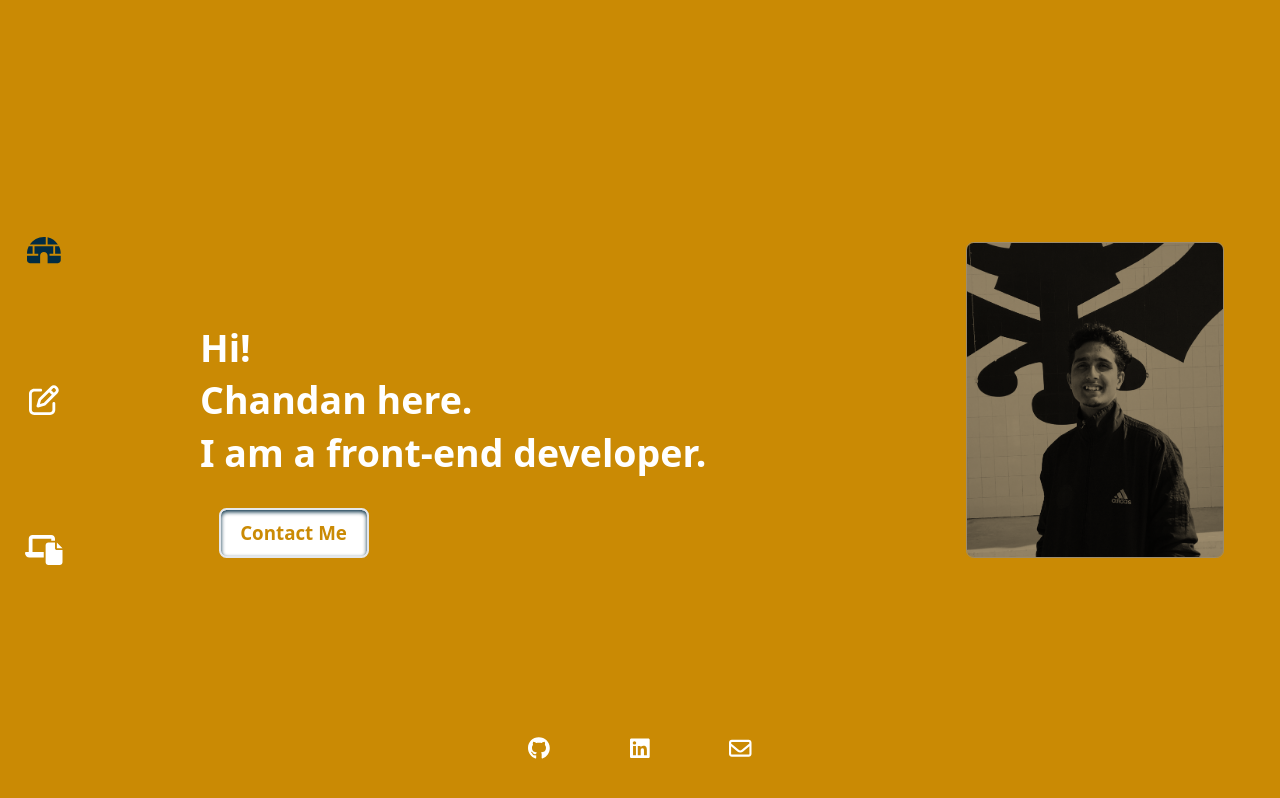
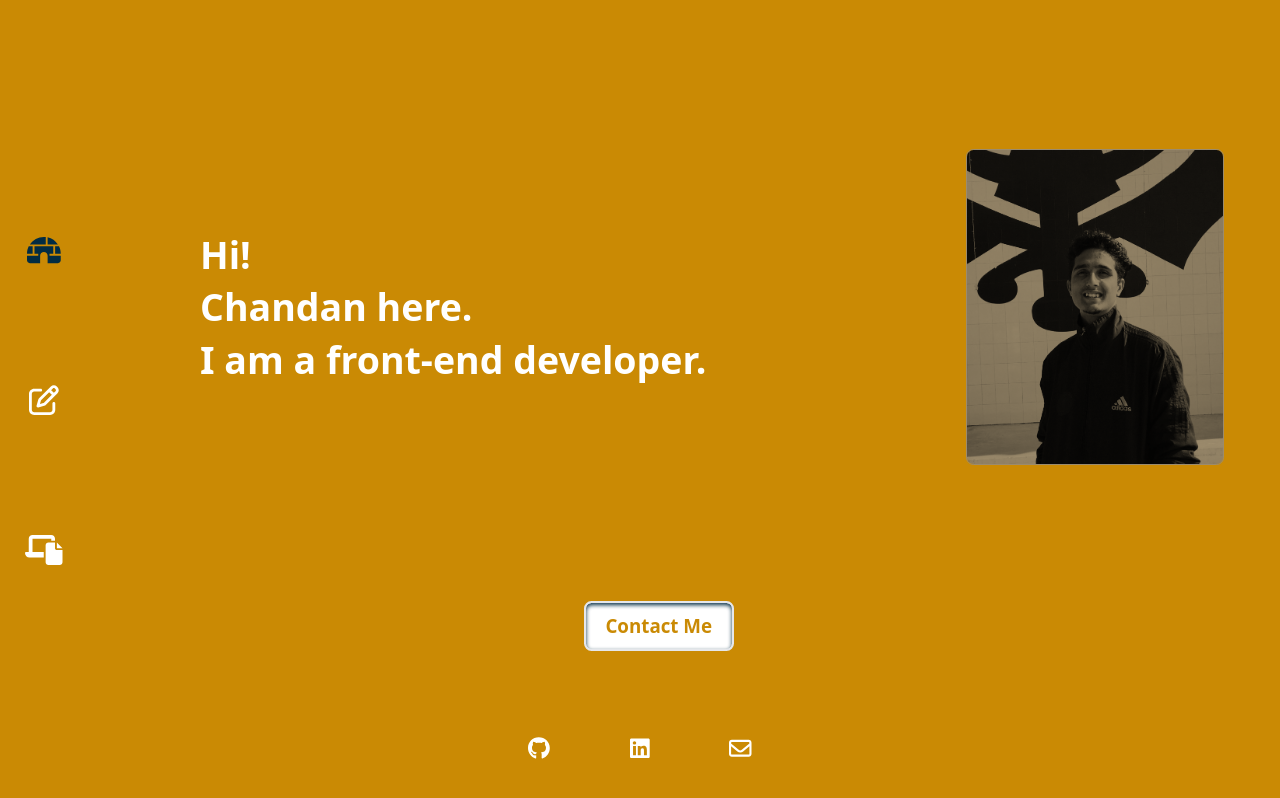
Before and after one commit to chandwho/Portfolio, a React (Vite) app: page / in a window 1280 px wide. Built offline with nearby package versions, Linux system fonts and the light colour scheme.

Commit message:
Pushing to github

```diff
--- a/src/components/Home.jsx
+++ b/src/components/Home.jsx
@@ -6,7 +6,7 @@ import { NavLink } from 'react-router-dom'
 
 export default function Home(props) {
   return (
-    <motion.div className='flex flex-col w-full items-center justify-start mt-36 p-5 md:pl-80 md:justify-evenly md:mt-0 p-20 min-h-screen'
+    <motion.div className='flex flex-col gap-8 w-full items-center justify-start mt-36 p-5 md:pl-80 md:justify-evenly md:mt-0 p-20 min-h-screen md:gap-0'
     initial={{opacity:0}}
     animate={{opacity:1}}
     exit={{opacity:0}}
@@ -17,7 +17,6 @@ export default function Home(props) {
           loading={props.loading}
           size={props.size}
         />: */}
-      <>
         <div className='relative flex flex-col items-center justify-center gap-10 md:flex-row gap-14'>
             <div className='flex flex-col items-center justify-center font-semibold text-3xl p-14 w-full md:w-4/6 md:text-6xl md:p-0 md:items-start gap-6'>
               <h1>Hi!</h1>
@@ -27,15 +26,12 @@ export default function Home(props) {
             <div className='flex justify-center w-3/6 md:w-2/6'>
               <img src={img} alt='My Image'className='border rounded-xl brightness-50 sepia hover:brightness-100 hover:sepia-0 transition duration-300 ease-in md:w-3/4 '/>
             </div>
-            <div className='md:absolute flex  md:bottom-0 md: left-[-17%] md:pl-80 md:translate-x-0 justify-start  '>
+        </div>
+        <div className='flex md:pl-80 md:translate-x-[-50%]  '>
               <NavLink to='/Portfolio/contact'>
               <button className='text-3xl font-semibold bg-white text-yellow-600  border-2 h-20 w-60 rounded-xl hover:text-white hover:bg-[#022c43] hover:shadow-black transition duration-300 ease-in shadow-inner shadow-[#022c43]'>Contact Me</button>
               </NavLink>
-            </div>
         </div>
-
-
-      </>
     </motion.div>
   )
 }
```
